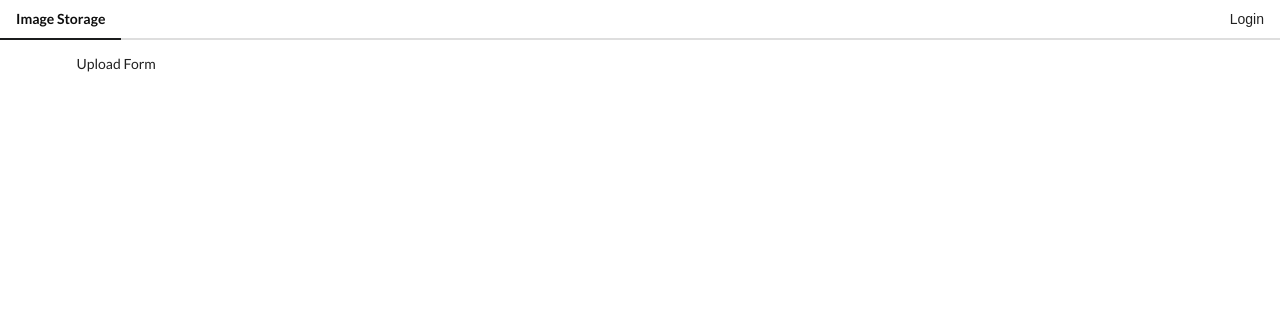
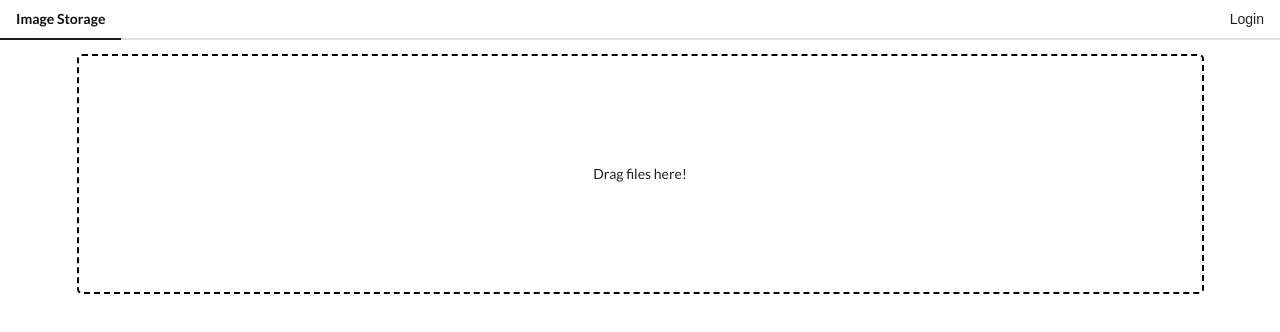
Before and after one commit to Guillaume-N/vue-imgur-oauth, a Vue app: page /upload in a window 1280 px wide. Shown: the top 332 px of the page. Built offline with nearby package versions, Linux system fonts and the light colour scheme.

Commit message:
wip - fetching, displaying and uploading images

```diff
--- a/src/api/imgur.js
+++ b/src/api/imgur.js
@@ -1,4 +1,5 @@
 import qs from "qs";
+import axios from "axios";
 
 const CLIENT_ID = process.env.VUE_APP_IMGUR_CLIENT_ID;
 const ROOT_URL = "https://api.imgur.com";
@@ -13,5 +14,12 @@ export default {
     window.location = `${ROOT_URL}/oauth2/authorize?${qs.stringify(
       querystring
     )}`;
+  },
+  fetchImages(token) {
+    return axios.get(`${ROOT_URL}/3/account/me/images`, {
+      headers: {
+        Authorization: `Bearer ${token}`
+      }
+    });
   }
 };
--- a/src/components/ImageList.vue
+++ b/src/components/ImageList.vue
@@ -1,9 +1,25 @@
 <template>
-  <div>Image List</div>
+  <div>
+    <img v-for="img in allImages" :src="img.link" :key="img.link" alt="img uploaded on imgur.com" />
+  </div>
 </template>
 
 <script>
+import { mapActions, mapGetters } from "vuex";
+
 export default {
-  name: "ImageList"
+  name: "ImageList",
+  computed: mapGetters(["allImages"]),
+  methods: mapActions(["fetchImages"]),
+  created() {
+    this.fetchImages();
+  }
 };
 </script>
+
+<style scoped>
+img {
+  max-width: 500px;
+  max-height: 500px;
+}
+</style>
--- a/src/components/UploadForm.vue
+++ b/src/components/UploadForm.vue
@@ -1,9 +1,37 @@
 <template>
-  <div>Upload Form</div>
+  <div class="dropper">
+    <input type="file" @change="uploadImages($event.target.files)" multiple accept="image/*" />
+    <span>Drag files here!</span>
+  </div>
 </template>
 
 <script>
+import { mapActions } from "vuex";
 export default {
-  name: "UploadForm"
+  name: "UploadForm",
+  methods: mapActions(["uploadImages"])
 };
 </script>
+
+<style scoped>
+.dropper {
+  height: 30vh;
+  border: 2px dashed black;
+  border-radius: 5px;
+  display: flex;
+  justify-content: center;
+  align-items: center;
+  position: relative;
+}
+
+.dropper:hover {
+  background: #eee;
+}
+
+input {
+  width: 100%;
+  height: 30vh;
+  position: absolute;
+  opacity: 0;
+}
+</style>
```
